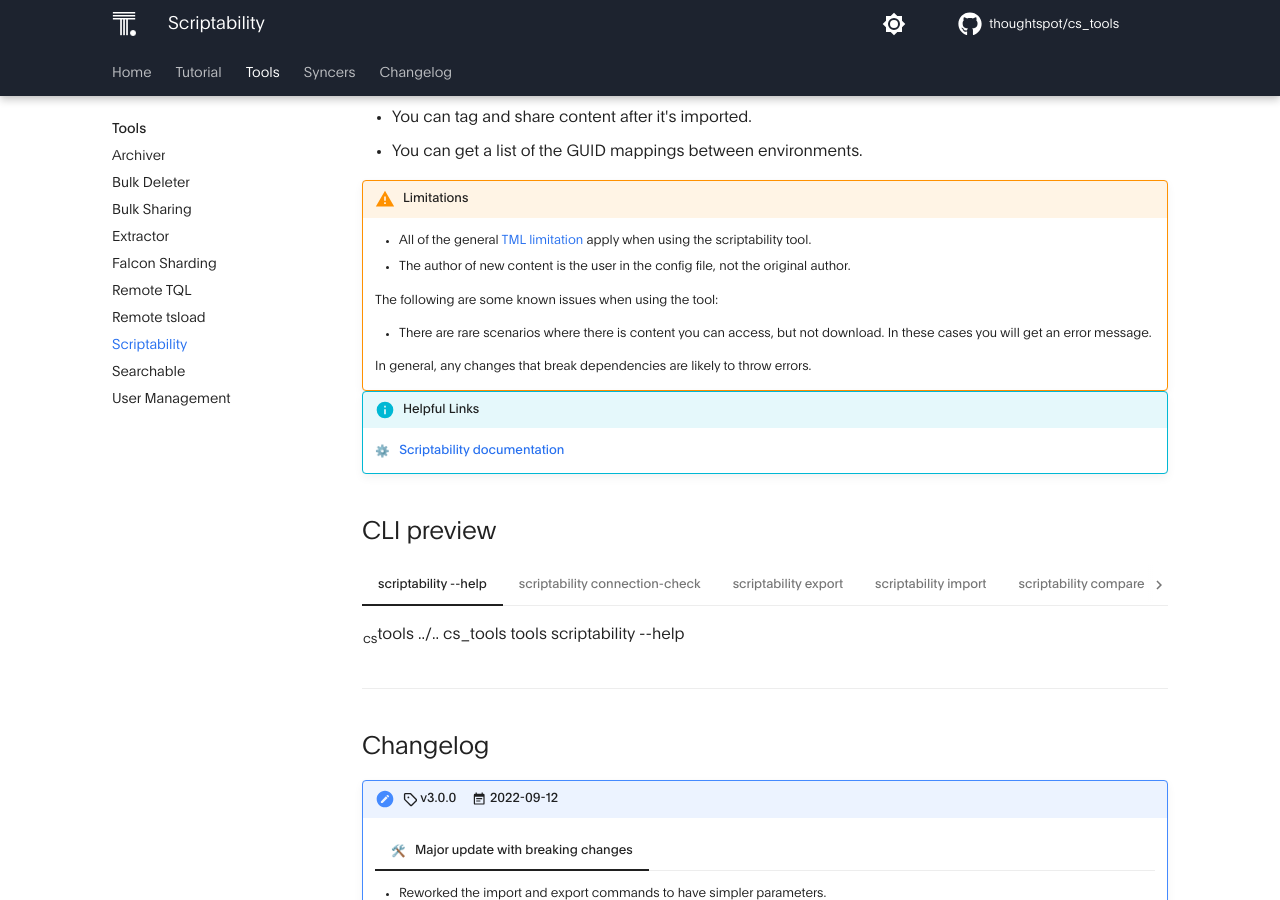
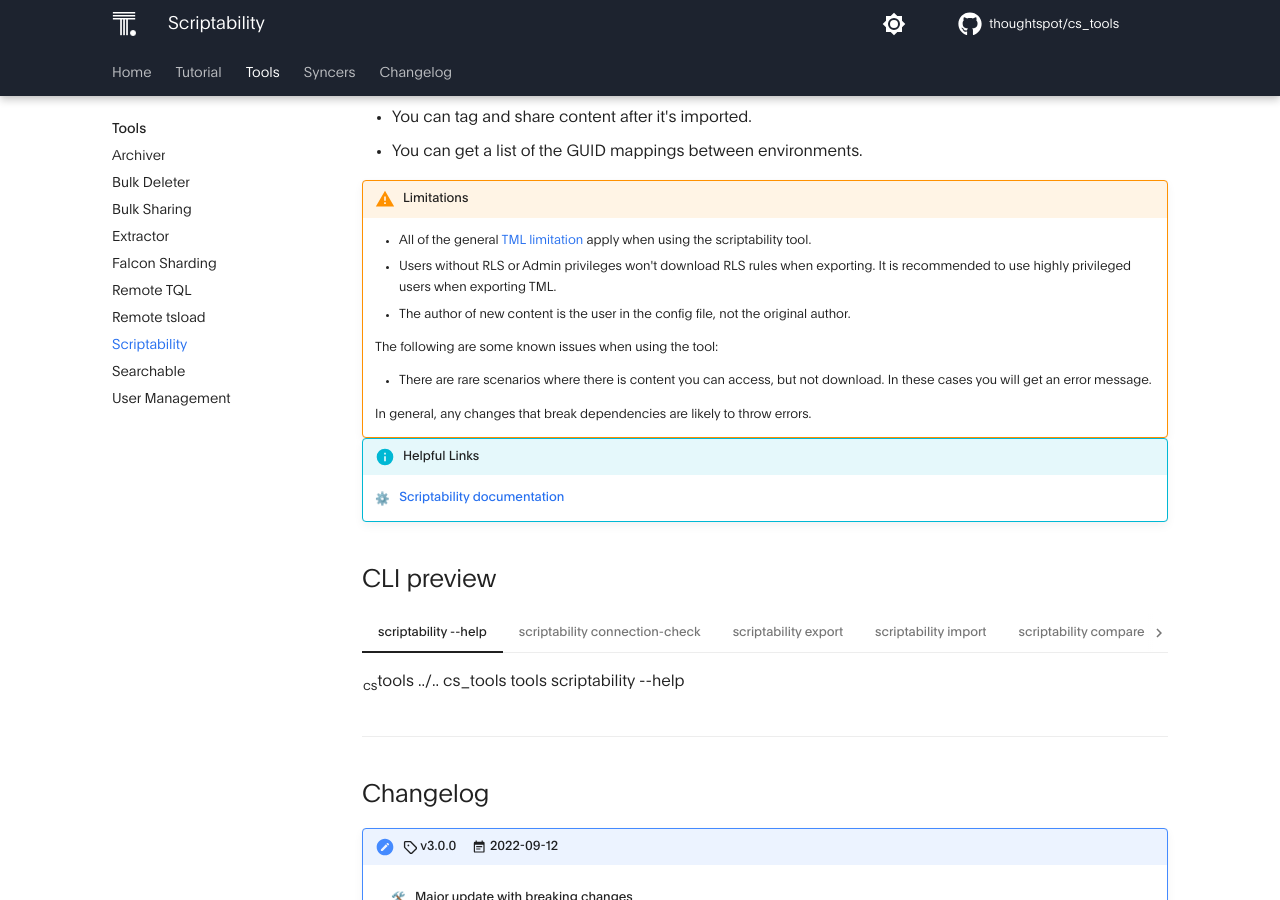
Before and after one commit to thoughtspot/cs_tools, an MkDocs documentation site: the page built from docs/tools/scriptability/README.md, in a window 1280 px wide and 900 px high, scrolled down 805 px. Built offline with MkDocs 1.6.1 and Material for MkDocs 9.7.7, drawn with Linux system fonts in a browser that asks for light colours; emoji names are drawn with the system emoji font; some web fonts are replaced; comment, search, counter and statistics services are not loaded.

Commit message:
Updated to add more details about limitations.

```diff
--- a/docs/tools/scriptability/README.md
+++ b/docs/tools/scriptability/README.md
@@ -46,7 +46,8 @@
 
 !!! warning "Limitations"
 
-    * All of the general [TML limitation](https://docs.thoughtspot.com/software/latest/tml#_limitations_of_working_with_tml_files) apply when using the scriptability tool.
+    * All of the general [TML limitation](https://docs.thoughtspot.com/cloud/latest/tml#_limitations_of_working_with_tml_files) apply when using the scriptability tool.
+    * Users without RLS or Admin privileges won't download RLS rules when exporting.  It is recommended to use highly privileged users when exporting TML.
     * The author of new content is the user in the config file, not the original author.
 
     The following are some known issues when using the tool:
```
